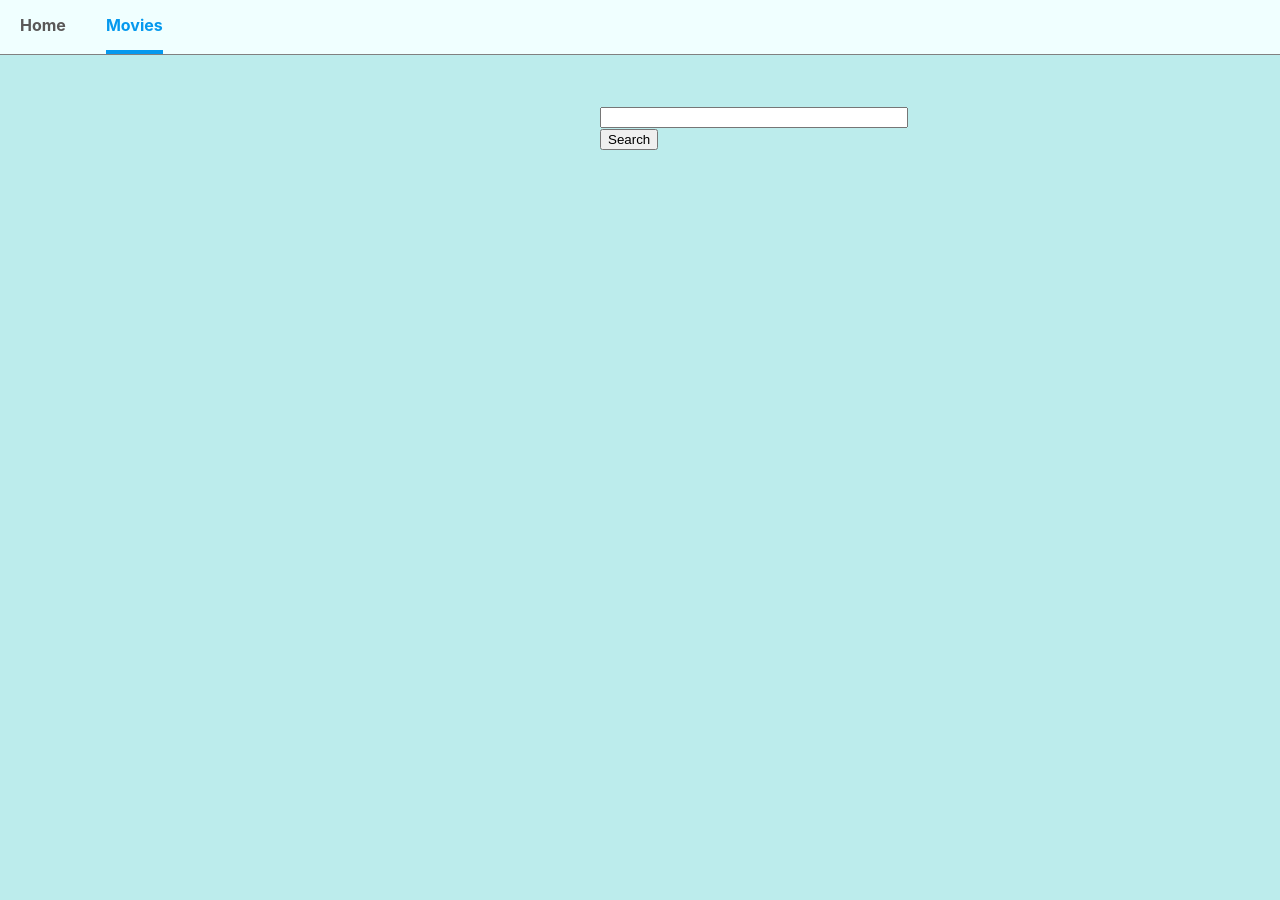
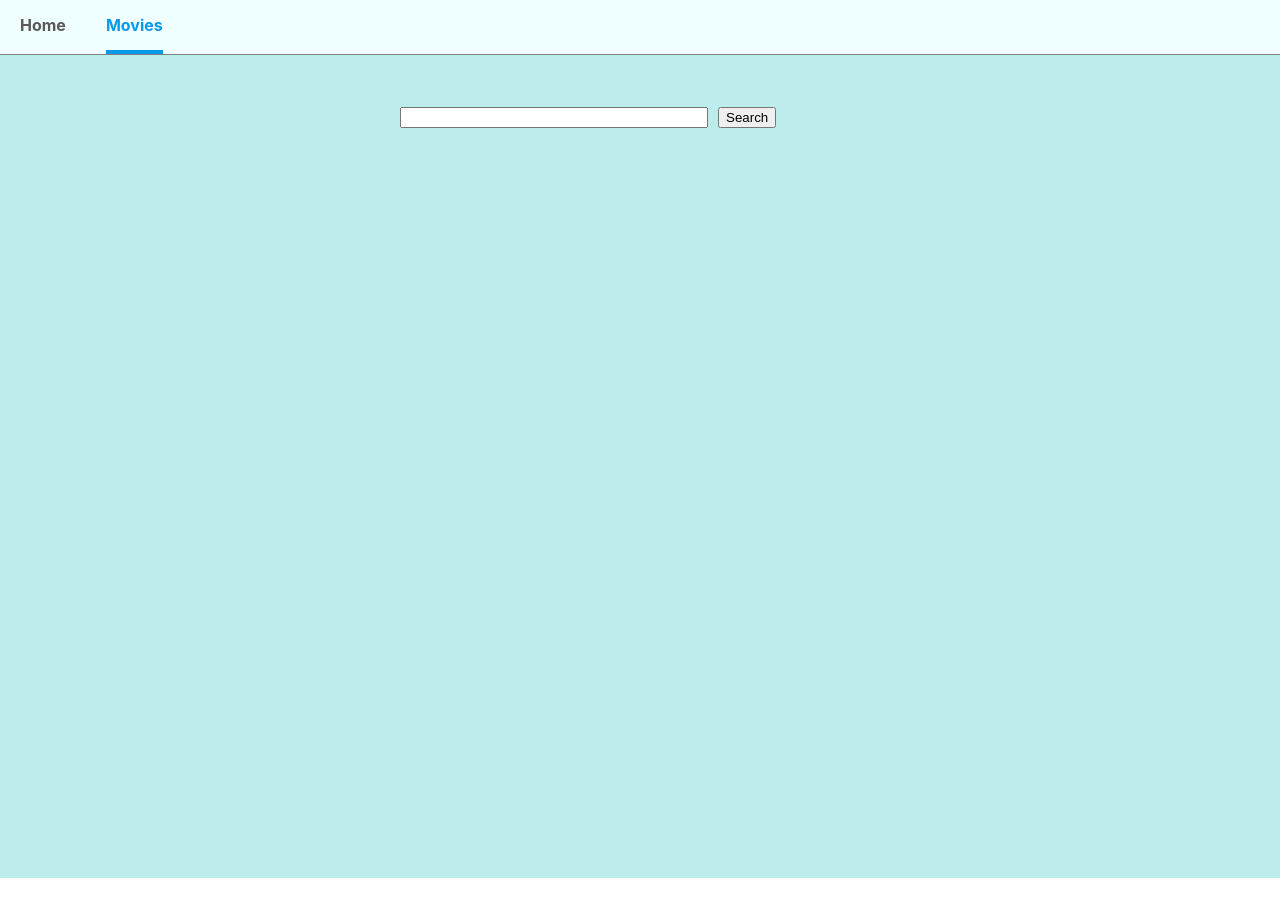
Before and after one commit to Tate-T/goit-react-hw-05-movies-bc13, a React (Create React App) app: page /movies in a window 1280 px wide. After the commit the page ends 878 px from the top, so only its background shows below. Built offline with nearby package versions, Linux system fonts and the light colour scheme.

Commit message:
some styles

```diff
--- a/package.json
+++ b/package.json
@@ -2,12 +2,10 @@
   "name": "goit-react-hw-05-movies-bc13",
   "version": "0.1.0",
   "private": true,
-  "homepage": "https://Tate-T.github.io/goit-react-hw-05-movies-bc13",
   "dependencies": {
     "@testing-library/jest-dom": "^5.16.2",
     "@testing-library/react": "^12.1.2",
     "@testing-library/user-event": "^13.5.0",
-    "gh-pages": "^3.2.3",
     "husky": "^7.0.4",
     "json-server": "^0.17.0",
     "lint-staged": "^12.3.4",
@@ -26,7 +24,7 @@
     "test": "react-scripts test",
     "eject": "react-scripts eject",
     "predeploy": "npm run build",
-    "deploy": "gh-pages -d build"
+    "deploy": "netlify deploy -p"
   },
   "eslintConfig": {
     "extends": [
--- a/src/components/Form/Form.module.css
+++ b/src/components/Form/Form.module.css
@@ -1,5 +1,5 @@
 .form {
-    margin: 50px 600px;
+    margin: 50px 400px;
 }
 
 .input {
```
Also changed, not shown: 2 other files (tests, documents, lock files or other folders).
